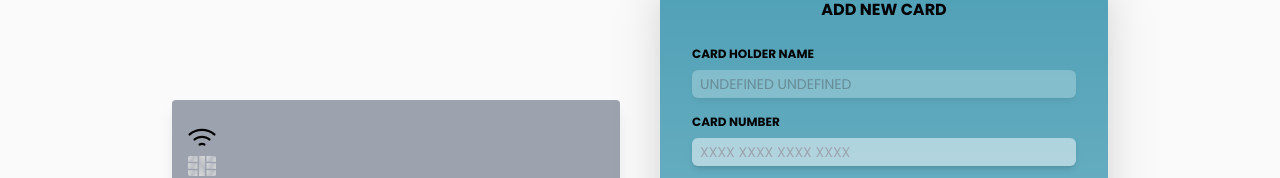
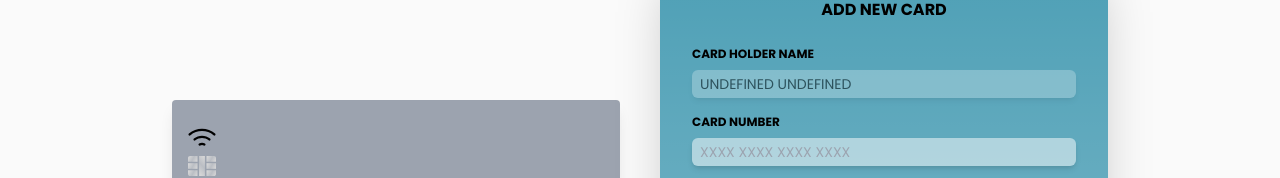
Before and after one commit to stinanerin/e-wallet, a React (Vite) app: page /add in a window 1280 px wide. Shown: the part 150-328 px from the top of the page. Built offline with nearby package versions, Linux system fonts and the light colour scheme; no server answers.

Commit message:
Inrease text clr contrast for disabled input

```diff
--- a/src/components/form/FormInput.jsx
+++ b/src/components/form/FormInput.jsx
@@ -41,7 +41,7 @@ export const FormInput = (props) => {
                         ? "invalid:border-danger-600 invalid:text-danger-600 focus:invalid:border-danger-600 focus:invalid:ring-danger-600"
                         : ""
                 }
-      uppercase rounded-md bg-elem_bg py-1 px-2 w-full text-text-default text-sm shadow-md disabled:text-text-low-contrast disabled:opacity-50 focus:outline-none focus:ring focus:ring-primary-600`}
+      uppercase rounded-md bg-elem_bg py-1 px-2 w-full text-text-default text-sm shadow-md  disabled:opacity-50 focus:outline-none focus:ring focus:ring-primary-600`}
                 {...inputProps}
                 maxLength={inputProps.maxLength}
                 onBlur={handleBlur}
```
